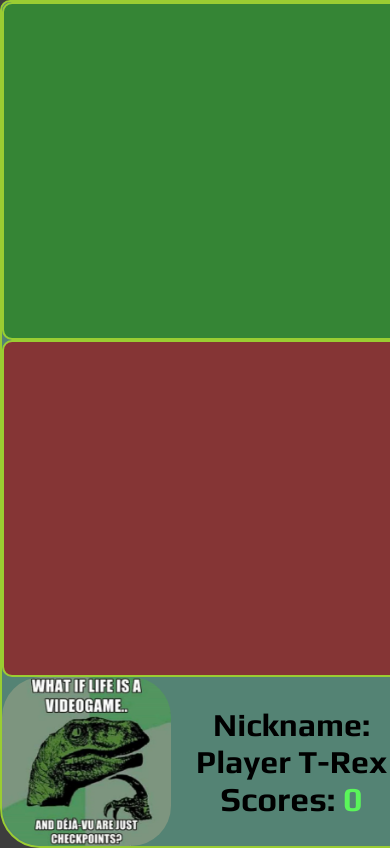
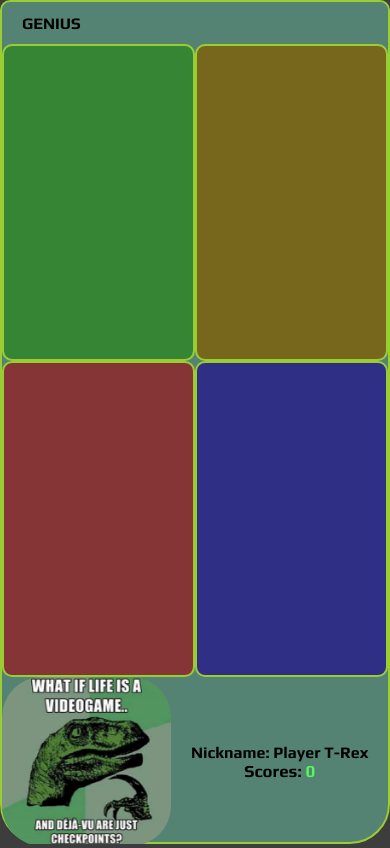
Before and after one commit to Ricardo-Costa/genius, a React (Create React App) app: page / in a window 390 px wide. Built offline with nearby package versions, Linux system fonts and the light colour scheme.

Commit message:
fix: responsiveness

```diff
--- a/src/App.tsx
+++ b/src/App.tsx
@@ -104,6 +104,7 @@ const App = () => {
     <div>
       <Congrats show={showCongrats} />
       <div id="main">
+        <div id="title"><span>GENIUS</span></div>
         <div id="header">{renderBlocks()}</div>
         <Footer scores={scores} />
       </div>
--- a/src/assets/styles.scss
+++ b/src/assets/styles.scss
@@ -2,14 +2,25 @@
 
 $defaultBorderRadius: 40px;
 
-html, body {
+html, body, #root {
+  height: 100vh;
+  width: 100vw;
+  box-sizing: border-box;
   margin: 0;
   padding: 0;
   box-sizing: border-box;
   background-color: rgb(61, 61, 61);
   overflow: hidden !important;
 }
+#root {
+  &:first-child {
+    height: 100vh;
+    width: 100vw;
+    box-sizing: border-box;
+  }
+}
 div#main {
+  box-sizing: border-box;
   margin: auto;
   background-color: rgba(109, 202, 171, 0.5);
   height: 100vh;
@@ -20,10 +31,10 @@ div#main {
 div#header {
   display: flex;
   justify-content: space-around;
-  height: 80vh;
+  height: 75vh;
   width: 100%;
   flex-wrap: wrap;
-}
+
   div.block {
     box-sizing: border-box;
     cursor: pointer;
@@ -50,6 +61,7 @@ div.block {
   div.block:hover,
   div.block:active {
     box-shadow: none !important;
+  }
 }
 
 div#footer {
@@ -83,6 +95,15 @@ div#footer {
     }
   }
 }
+div#title {
+  font-family: 'Play', sans-serif;
+  display: flex;
+  justify-content: start;
+  align-items: center;
+  box-sizing: border-box;
+  height: 5vh;
+  padding-left: 20px;
+}
 
 div#congrats {
   display: flex;
@@ -97,3 +118,19 @@ div#congrats {
   font-family: Arial, Helvetica, sans-serif;
   font-size: 3rem;
 }
+
+@media (max-width: 100vh)
+{
+  div#main {
+    width: 100vw;
+  }
+  div.part-right {
+    font-size: 1.5em !important;
+  }
+}
+@media (max-width: 420px)
+{
+  div.part-right {
+    font-size: 1em !important;
+  }
+}
```
Lines whose indentation alone changed are shown as unchanged.
